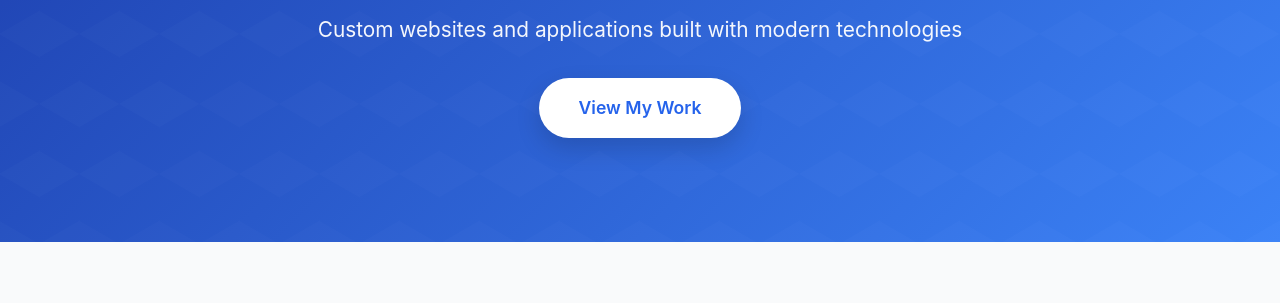
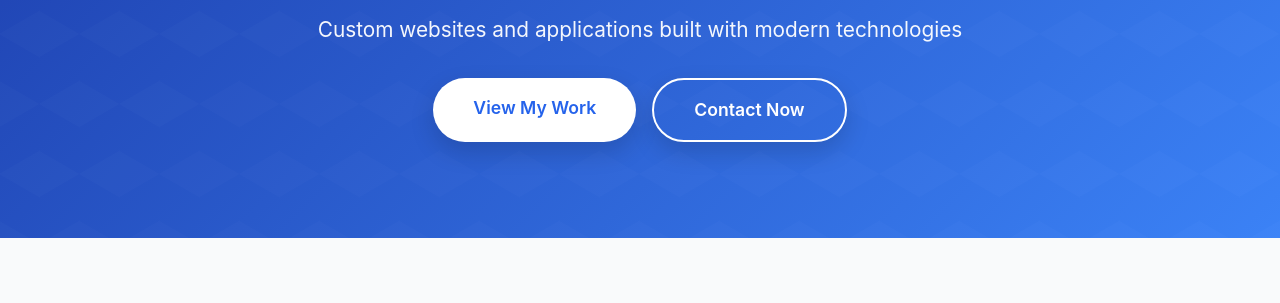
Before and after one commit to bgbeaconhouse/BDG-Websites, a website: page index.html in a window 1280 px wide. Shown: the part 254-557 px from the top of the page. Drawn offline with Linux system fonts and the light colour scheme.

Commit message:
add second button in hero section

```diff
--- a/index.html
+++ b/index.html
@@ -39,11 +39,14 @@
     <!-- Hero Section -->
     <section id="home" class="hero">
         <div class="container">
-            <div class="hero-content">
-                <h2>Professional Web Development</h2>
-                <p>Custom websites and applications built with modern technologies</p>
-                <a href="#portfolio" class="cta-button">View My Work</a>
-            </div>
+      <div class="hero-content">
+    <h2>Professional Web Development</h2>
+    <p>Custom websites and applications built with modern technologies</p>
+    <div class="cta-buttons">
+        <a href="#portfolio" class="cta-button">View My Work</a>
+        <a href="#contact" class="cta-button cta-button-secondary">Contact Now</a>
+    </div>
+</div>
         </div>
     </section>
 
--- a/styles.css
+++ b/styles.css
@@ -196,6 +196,23 @@ header {
     box-shadow: 0 15px 40px rgba(0, 0, 0, 0.3), 0 0 20px rgba(37, 99, 235, 0.5);
 }
 
+.cta-buttons {
+    display: flex;
+    gap: 1rem;
+    justify-content: center;
+    flex-wrap: wrap;
+}
+
+.cta-button-secondary {
+    background: transparent;
+    color: var(--white);
+    border: 2px solid var(--white);
+}
+
+.cta-button-secondary:hover {
+    background: var(--white);
+    color: var(--primary-color);
+}
 /* Portfolio Section */
 .portfolio {
     padding: 5rem 0;
```
